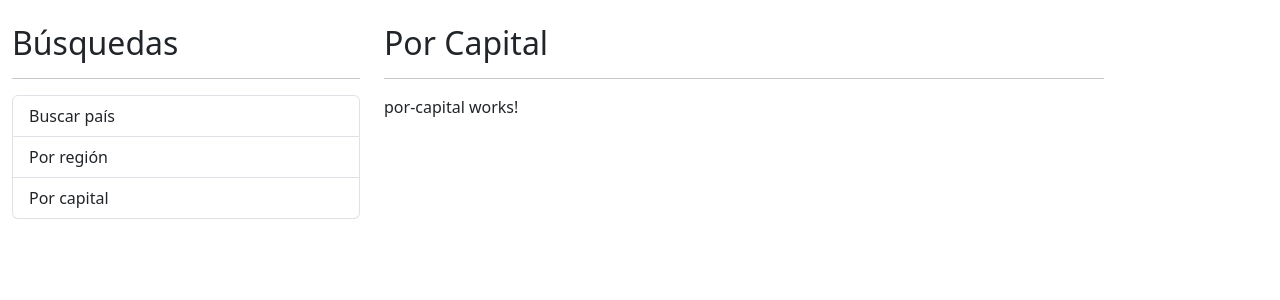
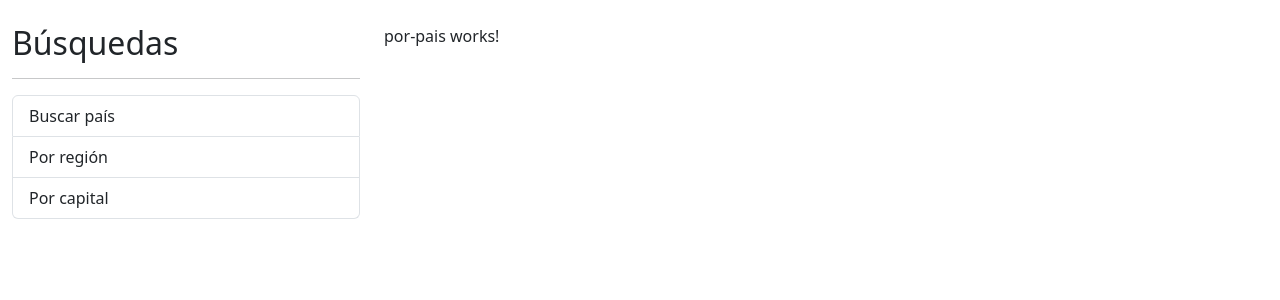
Before and after one commit to pmezquita/angular-paises, an Angular app: page / in a window 1280 px wide. Shown: the top 300 px of the page. Built offline with nearby package versions, Linux system fonts and the light colour scheme.

Commit message:
[ADD] RouterModule

```diff
--- a/src/app/app.component.html
+++ b/src/app/app.component.html
@@ -11,11 +11,7 @@
   </div>
 
   <div class="col">
-
-    <h2>Por Capital</h2>
-    <hr>
-    <app-por-capital></app-por-capital>
-
+    <router-outlet></router-outlet>
   </div>
 
 </div>
--- a/src/app/app.module.ts
+++ b/src/app/app.module.ts
@@ -4,6 +4,7 @@
 import {AppComponent} from './app.component';
 import {SharedModule} from "./shared/shared.module";
 import {PaisModule} from "./pais/pais.module";
+import {AppRoutingModule} from "./app-routing.module";
 
 @NgModule({
   declarations: [
@@ -11,6 +12,7 @@
   ],
   imports: [
     BrowserModule,
+    AppRoutingModule,
     SharedModule,
     PaisModule
   ],
```
Also changed, not shown: src/app/app-routing.module.ts (added, +41 -0 lines).
